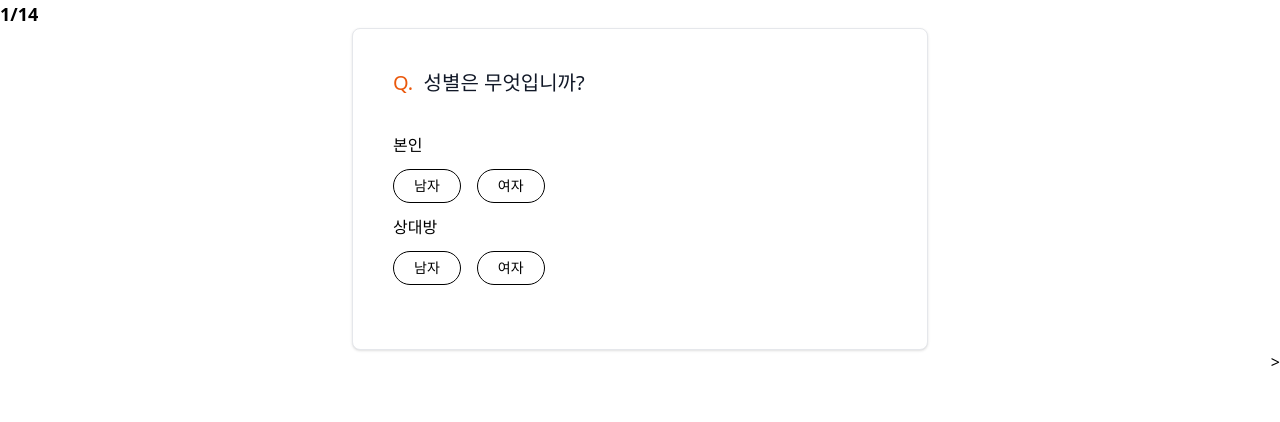
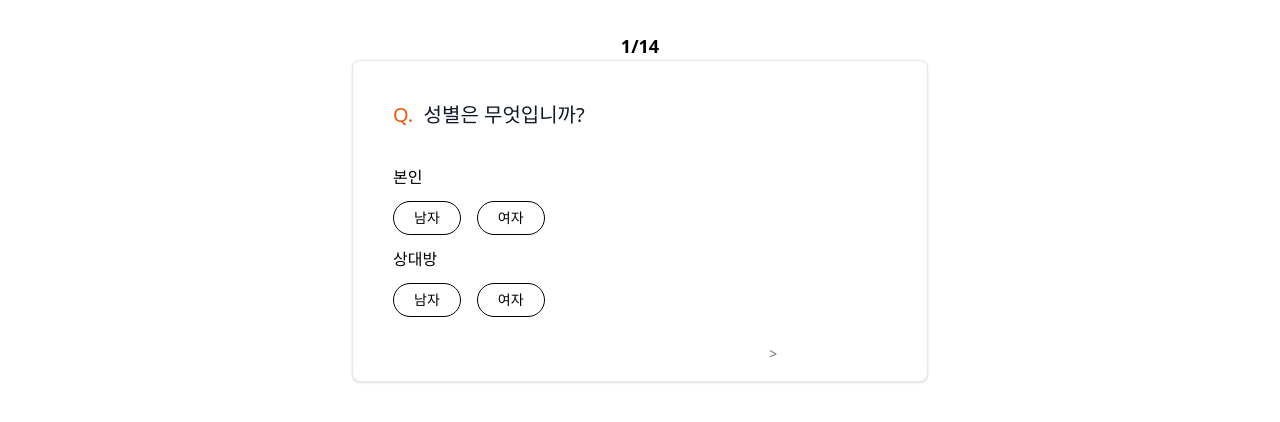
Before and after one commit to picapipicca/counselor, a Next.js app: page /questions in a window 1280 px wide. Shown: the top 422 px of the page. Built offline with nearby package versions, Linux system fonts and the light colour scheme.

Commit message:
new:last input value

```diff
--- a/src/components/Card.tsx
+++ b/src/components/Card.tsx
@@ -7,7 +7,6 @@ interface CardProps {
 const Card = ({ setQuestion, section, index }: CardProps) => {
 
     const onSaveAnswer = (option: string, isMe: string) => {
-        console.log(option, isMe)
         setQuestion((prev: any) => {
             const updatedQestionArr = [...prev];
             updatedQestionArr[index].answer[isMe] = option;
--- a/src/pages/api/generate.ts
+++ b/src/pages/api/generate.ts
@@ -13,7 +13,6 @@ export default async function handler(
   const body = JSON.parse(req.body);
   const { question } = body || {};
 
-  console.log("0", body.question);
   const completion = await openai.createChatCompletion({
     model:
       "gpt-3.5-turbo",
@@ -33,6 +32,6 @@ export default async function handler(
 
   });
   const botAnswer = completion.data.choices[0].message.content;
-  console.log("1", botAnswer);
+
   res.status(200).json({ botAnswer });
 }
--- a/src/pages/questions/index.tsx
+++ b/src/pages/questions/index.tsx
@@ -4,9 +4,9 @@ import Card from "@/components/Card";
 
 const QuestionPage = () => {
     const [currentIdx, setCurrentIdx] = useState(0);
-    const [question, setQuestion] = useState<string>('');
+    const [question, setQuestion] = useState<any>(questionArr);
     const [answer, setAnswer] = useState<any>();
-
+    const [addText, setAddText] = useState('');
     const onGenerate = async () => {
         setAnswer(undefined)
         const { botAnswer } = await fetch('/api/generate', {
@@ -26,6 +26,7 @@ const QuestionPage = () => {
     // 구상 : questionArr를 어드민에서 관리한다 어드민에서 가지고오기
     // 질문 장르에 따라 버튼을 만들어서 (어드민에서 만들면 생기게) 들어갈수있게
     //예: 관계 유지, 관계 이별, 사랑을 갈구, 등등 그 mei 페이지 다시 들어가보기
+    // global css 에 apply error남
 
     const goBack = (idx: number) => {
         setCurrentIdx(idx - 1);
@@ -35,10 +36,12 @@ const QuestionPage = () => {
             setCurrentIdx(currentIdx + 1);
         }
         if (direction === 'result') {
-            onGenerate()
+            // onGenerate()
 
         }
     }
+    console.log(question, 'question')
+    console.log(addText, 'addText')
     return (
         <main className="w-full">
             {answer ? (<div className="flex flex-col items-center">{answer}</div>) :
@@ -47,18 +50,19 @@ const QuestionPage = () => {
                         questionArr.map((section: any, index: number) => {
                             if (currentIdx === index) {
                                 return (
-                                    <div key={index}>
-                                        <p className="font-semibold text-lg">{index + 1}/{questionArr.length}</p>
+                                    <div key={index} className="pt-8">
+                                        <p className="font-semibold text-lg text-center">{index + 1}/{questionArr.length}</p>
                                         <Card index={currentIdx} section={section} setQuestion={setQuestion} />
-                                        <div className="flex">
-                                            {index > 0 && <button onClick={() => goBack(index)} className="fixed left-0">&lt;</button>}
-                                            <button className="fixed right-0" onClick={() => onSwipe(index === questionArr.length - 1 ? 'result' : 'right')}>{index < (questionArr.length - 1) ? `>` : `결과보기`}</button>
+                                        <div className="w-1/4 h-10 mx-auto grid grid-cols-6 justify-items-center -mt-12">
+                                            {index > 0 && <button onClick={() => goBack(index)} className="w-10 animate-fade-in rounded-full px-4 py-1.5 text-sm font-medium text-gray-500 transition-colors ease-out hover:text-black">&lt;</button>}
+                                            {index < questionArr.length - 1 && <button className="w-10 col-end-7 animate-fade-in rounded-full px-4 py-1.5 text-sm font-medium text-gray-500 transition-colors ease-out hover:text-black" onClick={() => onSwipe('right')}>{`>`}</button>}
                                         </div>
                                     </div>
                                 )
                             }
                         })
                     }
+                    {currentIdx === (questionArr.length - 1) && <div><div className="mx-auto w-full text-center p-6 space-y-2"><h3>추가로 작성하고싶은 고민을 입력하세요!</h3><textarea rows={5} className="rounded w-1/4 border border-gray-300" placeholder="없다면 빈칸으로 남겨두어도 좋습니다 :) " onChange={(e) => setAddText(e.target.value)} /></div><button className="mx-auto mb-8 black_btn">결과보기</button></div>}
                 </>
             }
         </main>
```
